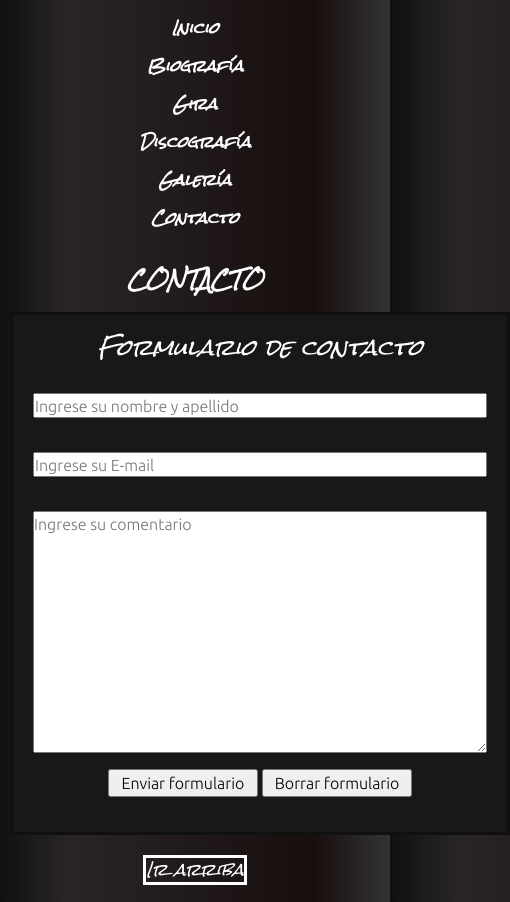
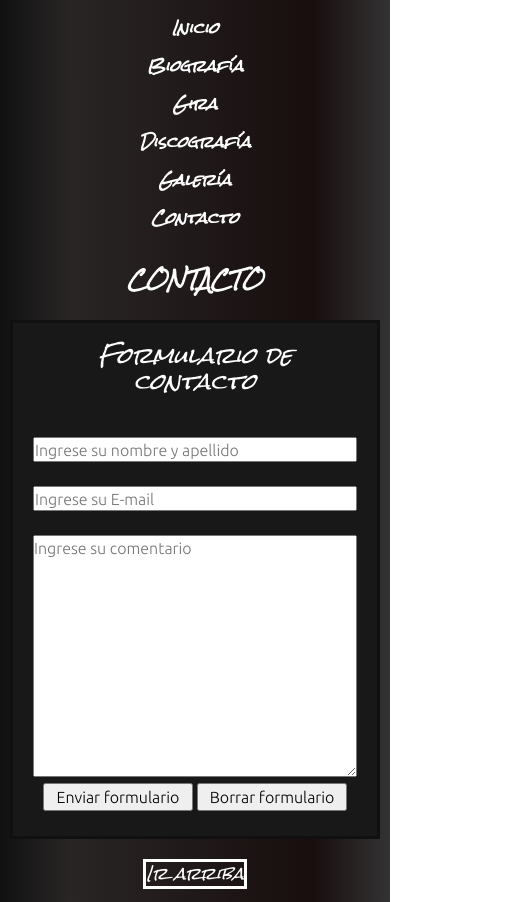
Before and after one commit to JSebastianAlises/repositorio_larenga, a plain HTML site: page páginas/contacto.html in a window 390 px wide. Shown: the part 175-1077 px from the top of the page, 510 px wide, since content can reach past the window. Drawn offline with nearby package versions, Linux system fonts and the light colour scheme; a web font is replaced by a local one.

Commit message:
preentrega 3

```diff
--- a/páginas/contacto.html
+++ b/páginas/contacto.html
@@ -16,6 +16,8 @@
     <link href="https://unpkg.com/aos@2.3.1/dist/aos.css" rel="stylesheet">
     <link rel="stylesheet" href="../css/estilo.css">
     <title>La Renga / Contacto</title>
+    <meta name="description" content="Escribí a La Renga y contacta a nuestro equipo de trabajo para obtener información sobre colaboraciones, shows y beneficios que podemos obtener en conjunto.">
+    <meta name="keywords"  content="contacto, mensaje, información, escribinos, mail, escribir, colaboraciones, shows, propuestas, recepción">
 </head>
 <body>
     <header id="Arriba">
--- a/scss/_mediaquery.scss
+++ b/scss/_mediaquery.scss
@@ -59,8 +59,9 @@
         }
     }
 
-    .contacto__formulario{
-        width: 90%;
+    .contacto{
+        display: flex;
+        flex-wrap: wrap;
+        justify-content: center;
     }
-
 }
--- a/scss/_paginas.scss
+++ b/scss/_paginas.scss
@@ -125,12 +125,7 @@
         width: 250px;
         height: 250px;
         border: rgb(117, 102, 102) 2px double;
-        opacity: .6;
         margin: 7px;
-        &:hover{
-            opacity: 1;
-            border: rgb(117, 102, 102) 2px solid;
-        }
     }
 }
 
@@ -146,10 +141,12 @@
         padding: 20px;
         margin: auto;
         margin-bottom: 20px;
+        h4{
+            padding-bottom: 10px;
+        }
         form{
             text-align: center;
             div{
-                margin-bottom: 10px;
                 textarea{
                     width: 100%;
                     font-family: $font2;
```
Also changed, not shown: index.html (+2 -0 lines), páginas/biografía.html (+2 -0 lines), páginas/discografía.html (+2 -0 lines), páginas/galería.html (+2 -0 lines), páginas/gira.html (+2 -0 lines), css/Estilo.CSS.
